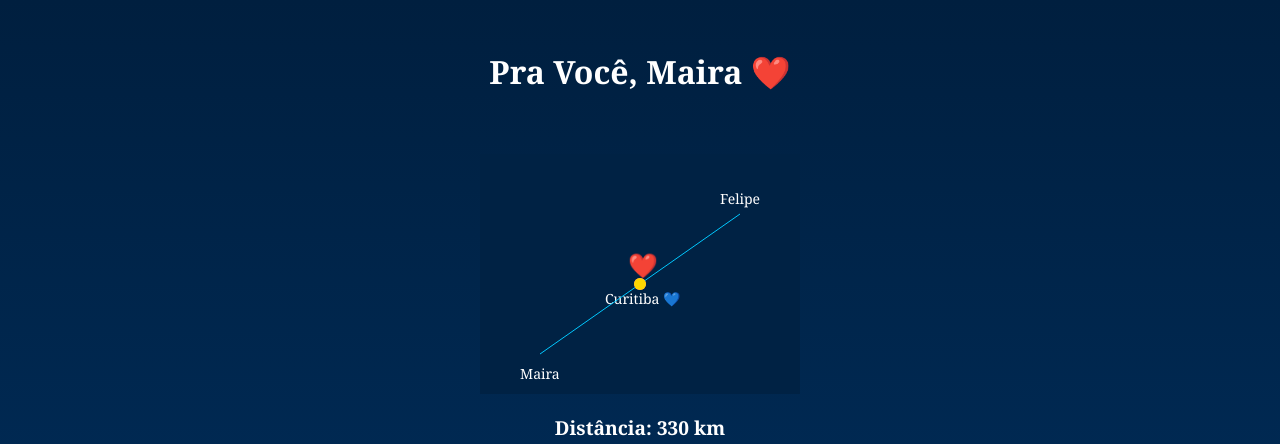
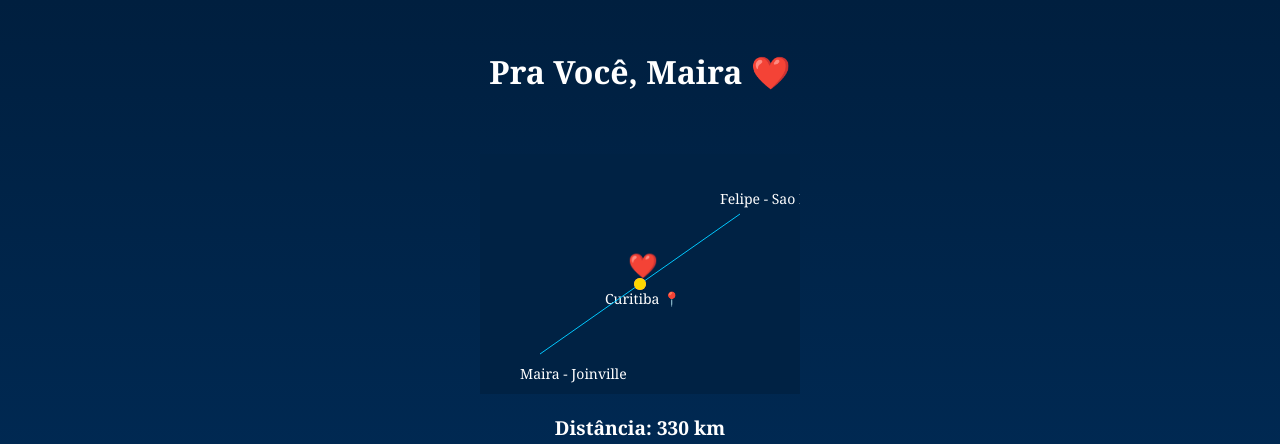
Before and after one commit to felipev0911/felipev0911.github.io, a plain HTML site: page index.html in a window 1280 px wide. Shown: the top 444 px of the page. Drawn offline with Linux system fonts and the light colour scheme.

Commit message:
Update index.html

```diff
--- a/index.html
+++ b/index.html
@@ -84,9 +84,9 @@
 
       ctx.fillStyle = "#fff";
       ctx.font = "14px Georgia";
-      ctx.fillText("Maira", pinMaira.x - 20, pinMaira.y + 25);
-      ctx.fillText("Felipe", pinFelipe.x - 20, pinFelipe.y - 10);
-      ctx.fillText("Curitiba 💙", destination.x - 35, destination.y + 20);
+      ctx.fillText("Maira - Joinville", pinMaira.x - 20, pinMaira.y + 25);
+      ctx.fillText("Felipe - Sao Paulo", pinFelipe.x - 20, pinFelipe.y - 10);
+      ctx.fillText("Curitiba 📍", destination.x - 35, destination.y + 20);
 
       ctx.strokeStyle = "#00c8ff";
       ctx.lineWidth = 1;
```
